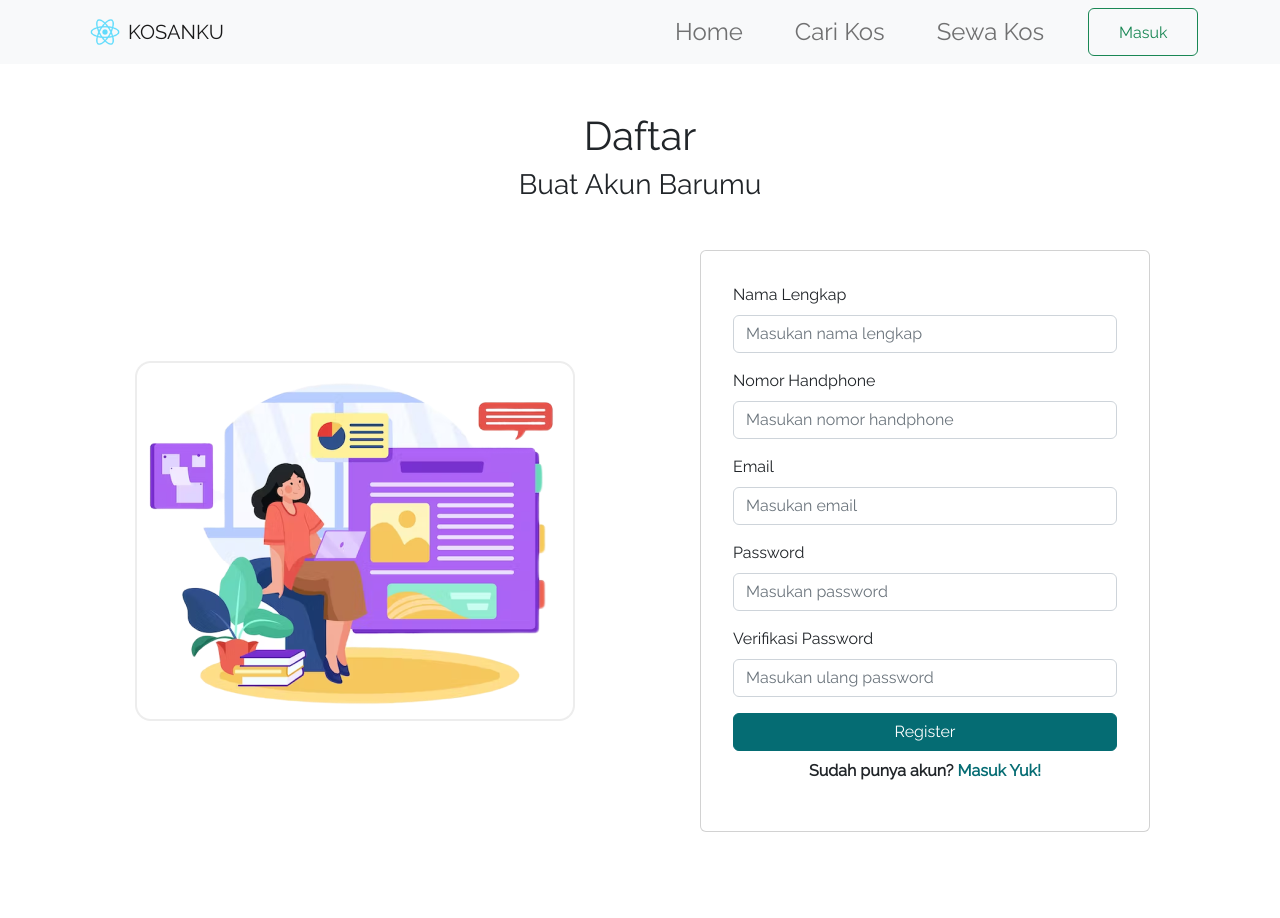
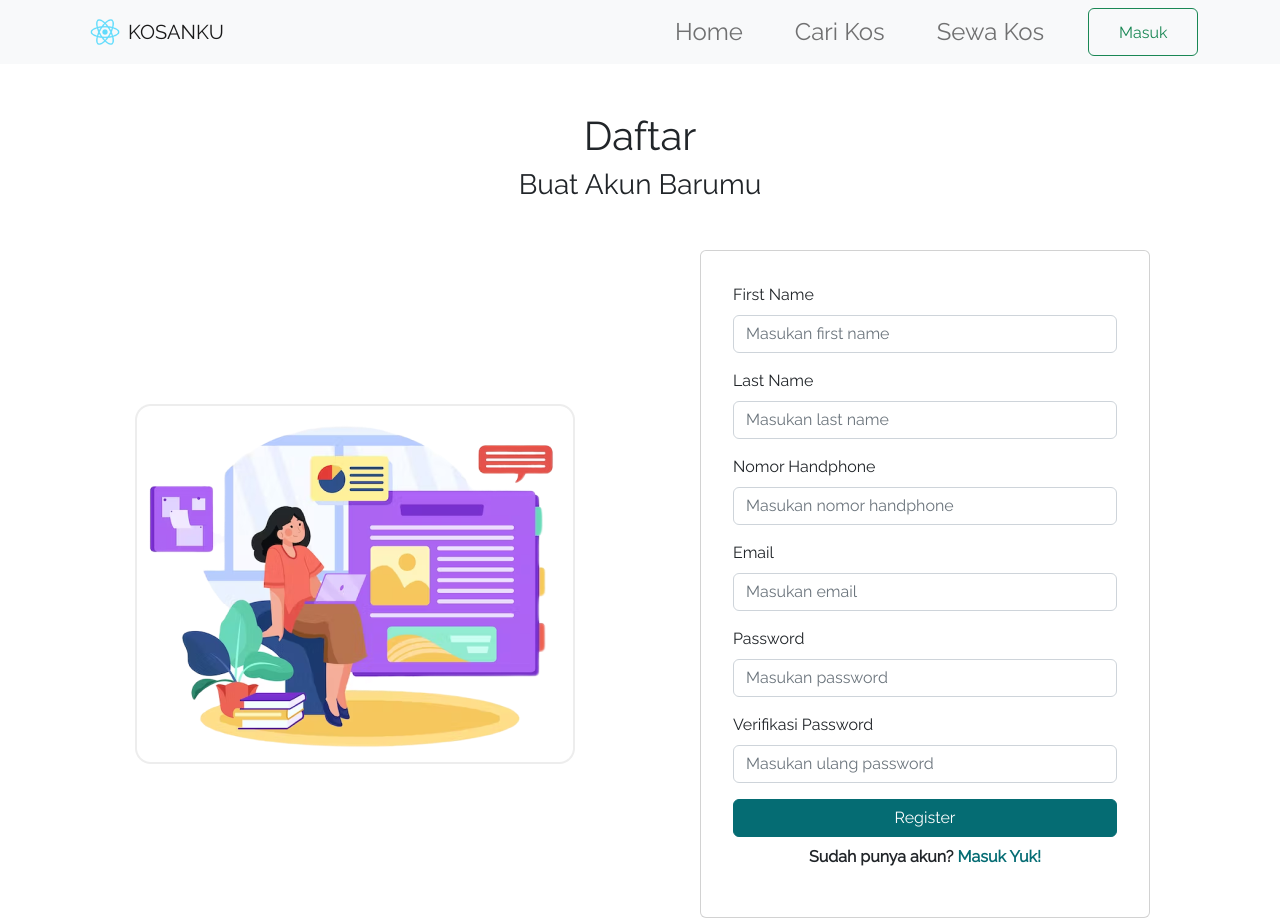
Before and after one commit to synrgy-final-project-team-a/frontend-fsw, a React (Create React App) app: page /register/1 in a window 1280 px wide. Before the commit the page ends 832 px from the top, so only its background shows below. Built offline with nearby package versions, Linux system fonts and the light colour scheme.

Commit message:
Register Testing (#29)
Co-authored-by: ditan91 <ditanoviyanti91@gmail.com>
Co-authored-by: Ghifari <ghifargip7@gmail.com>

```diff
--- a/src/pages/admin/authentication/register.jsx
+++ b/src/pages/admin/authentication/register.jsx
@@ -32,15 +32,21 @@ const Register = () => {
         e.preventDefault()
         let failed = false
 
-        const namaLengkap = formRef.current.namaLengkap.value
+        const firstName = formRef.current.firstName.value
+        const lastName = formRef.current.lastName.value
         const nomorHandphone = formRef.current.nomorHandphone.value
         const email = formRef.current.email.value
         const password = formRef.current.password.value
         const verifPassword = formRef.current.verifPassword.value
 
-        if (namaLengkap === "") {
+        if (firstName === "") {
             failed = true
-            setError({ "namaLengkap": "Nama lengkap tidak boleh kosong!" })
+            setError({ "firstName": "First name tidak boleh kosong!" })
+        }
+
+        if (lastName === "") {
+            failed = true
+            setError({ "lastName": "Last name tidak boleh kosong!" })
         }
 
         if (nomorHandphone === "") {
@@ -80,17 +86,6 @@ const Register = () => {
 
         if (failed) {
             return
-        }
-
-        const nama = namaLengkap.split(' ')
-        let firstName = ""
-        let lastName = ""
-        if (nama.length > 1) {
-            firstName = nama.slice(0, -1).join(' ')
-            lastName = nama.at(-1)
-        } else {
-            firstName = namaLengkap
-            lastName = ""
         }
 
         const payload = {
@@ -162,11 +157,23 @@ const Register = () => {
                                             ""
                                     }
                                     <Form onSubmit={handleRegister}>
-                                        <Form.Group className="mb-3" controlId="formBasicNamaLengkap">
-                                            <Form.Label>Nama Lengkap</Form.Label>
-                                            <Form.Control ref={(ref) => formRef.current.namaLengkap = ref} type="text" placeholder="Masukan nama lengkap" />
+                                        <Form.Group className="mb-3" controlId="formBasicFirstName">
+                                            <Form.Label>First Name</Form.Label>
+                                            <Form.Control ref={(ref) => formRef.current.firstName = ref} type="text" placeholder="Masukan first name" />
                                             {
-                                                (error.hasOwnProperty("namaLengkap") && error.namaLengkap !== "") ?
+                                                (error.hasOwnProperty("firstName") && error.firstName !== "") ?
+                                                    <Form.Text className="text-danger">
+                                                        {error.firstName}
+                                                    </Form.Text> :
+                                                    ""
+                                            }
+                                        </Form.Group>
+
+                                        <Form.Group className="mb-3" controlId="formBasicLastName">
+                                            <Form.Label>Last Name</Form.Label>
+                                            <Form.Control ref={(ref) => formRef.current.lastName = ref} type="text" placeholder="Masukan last name" />
+                                            {
+                                                (error.hasOwnProperty("lastName") && error.lastName !== "") ?
                                                     <Form.Text className="text-danger">
                                                         {error.namaLengkap}
                                                     </Form.Text> :
```
